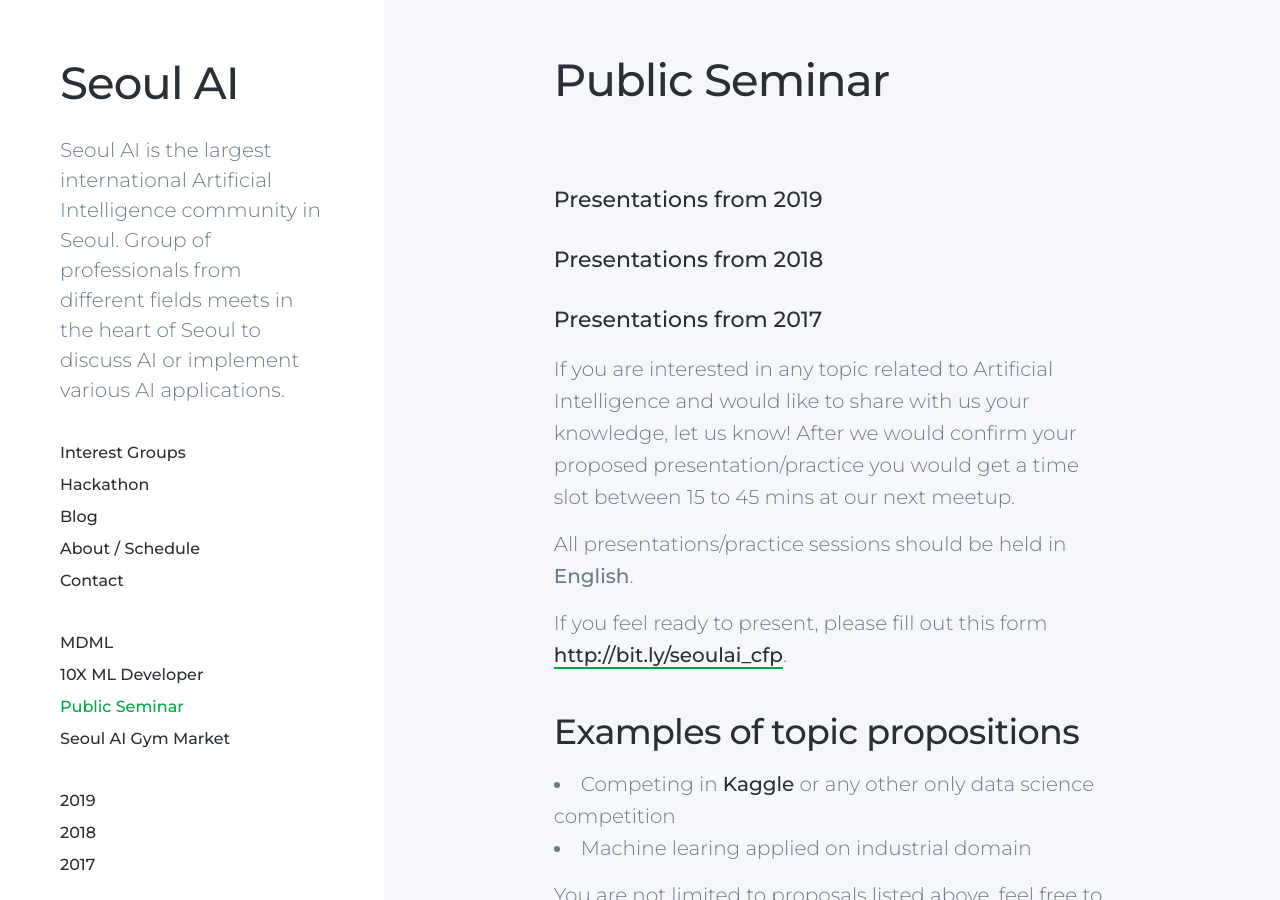
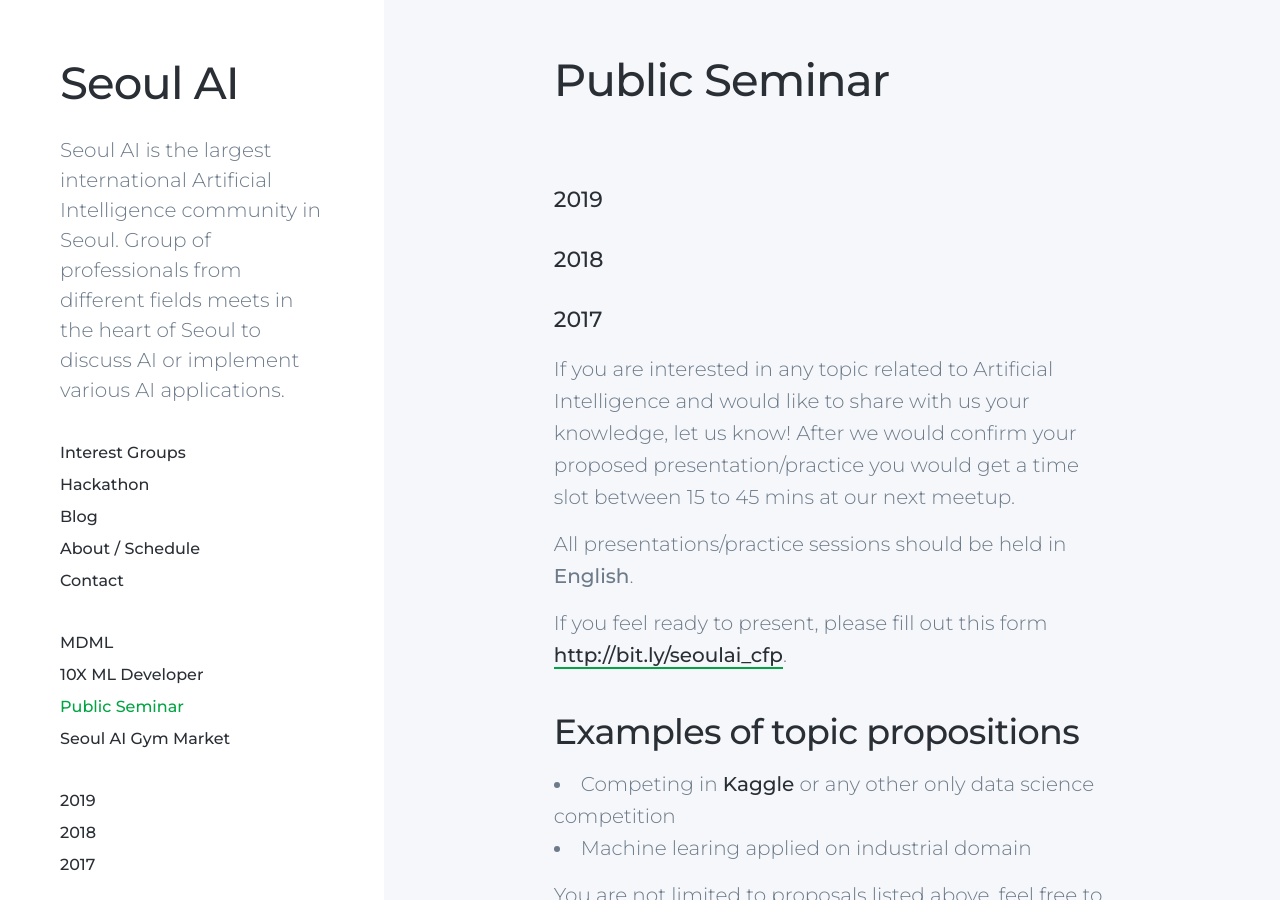
Before and after one commit to seoulai/seoulai.github.io, a Jekyll site: the page built from _projects/2018-12-01-public-seminar.md, in a window 1280 px wide and 900 px high. Built offline with Jekyll 4.4.1, drawn with Linux system fonts in a browser that asks for light colours; nearby versions of some CDN libraries.

Commit message:
Change sentence

```diff
--- a/_projects/2018-12-01-public-seminar.md
+++ b/_projects/2018-12-01-public-seminar.md
@@ -8,9 +8,9 @@
 ---
 
 
-#### [Presentations from 2019](/2019)
-#### [Presentations from 2018](/2018)
-#### [Presentations from 2017](/2017)
+#### [2019](/2019)
+#### [2018](/2018)
+#### [2017](/2017)
 If you are interested in any topic related to Artificial Intelligence and would like to share with us your knowledge, let us know! After we would confirm your proposed presentation/practice you would get a time slot between 15 to 45 mins at our next meetup.
 
 All presentations/practice sessions should be held in **English**.
```
